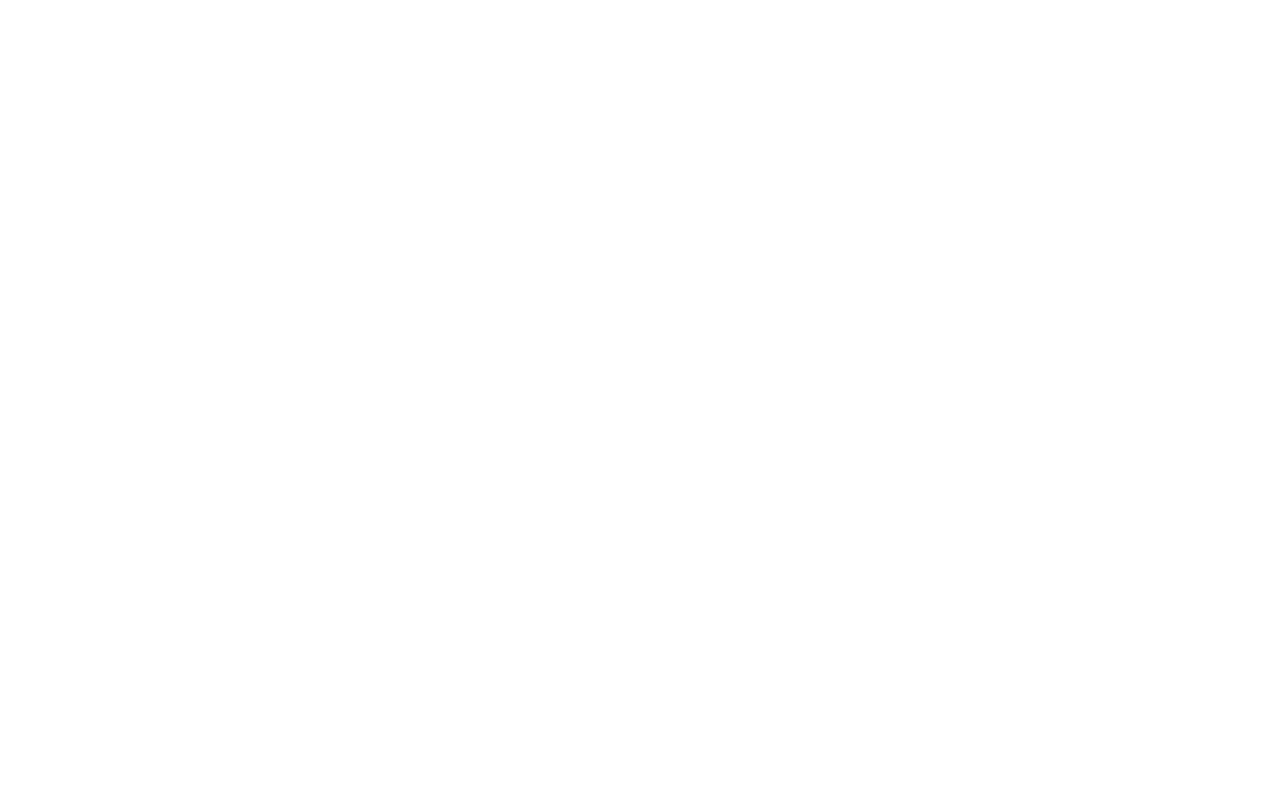
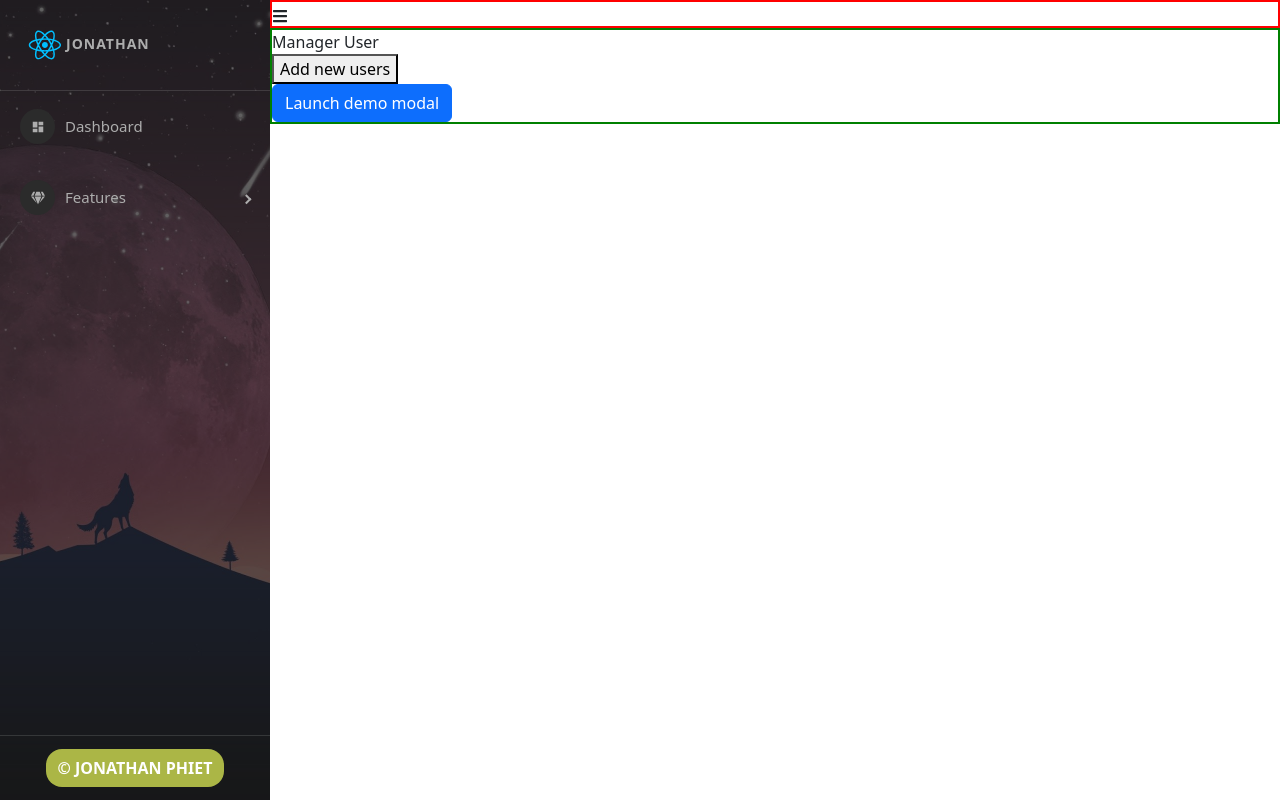
Before and after one commit to PhietNguyen21/Create-react-app, a React (Create React App) app: page /admin/manger-user in a window 1280 px wide. Before the commit this address had no page. Built offline with nearby package versions, Linux system fonts and the light colour scheme.

Commit message:
video 56 Modal Create  User

```diff
--- /dev/null
+++ b/src/components/Admin/Admin.scss
@@ -0,0 +1,45 @@
+.admin-container {
+    .admin-content {
+        width: 100%;
+        .admin-main {
+            border: 2px solid green;
+            // .manager-user-container {
+            //     .title {
+
+            //     }
+            //     .user-content {
+            //         border: 2px solid red;
+            //     }
+            // }
+        }
+        .admin-header {
+            border: 2px solid red;
+        }
+    }
+}
+
+.form-container {
+    display: grid;
+    grid-template-columns: repeat(2, 1fr);
+    gap: 10px;
+    .form-group {
+        input {
+            width: 100%;
+            border-radius: 3px;
+            border: 1px solid gray;
+            &:focus {
+                outline: none;
+                border: 2px solid green;
+            }
+        }
+    }
+
+    .role {
+        display: flex;
+        flex-direction: column;
+        #state {
+            width: 80%;
+            height: 100%;
+        }
+    }
+}
--- /dev/null
+++ b/src/components/Admin/Content/DashBoard.js
@@ -0,0 +1,5 @@
+const ManagerUser = (props) => {
+  return <>Dash board</>;
+};
+
+export default ManagerUser;
--- /dev/null
+++ b/src/components/Admin/Content/ManagerUser.js
@@ -0,0 +1,17 @@
+import ModalCreateUser from "./ModalCreateUser";
+
+const ManagerUser = (props) => {
+  return (
+    <div className="manager-user-container">
+      <div className="title">Manager User</div>
+      <div className="user-content">
+        <button>Add new users</button>
+        <div>
+          <ModalCreateUser />
+        </div>
+      </div>
+    </div>
+  );
+};
+
+export default ManagerUser;
--- /dev/null
+++ b/src/components/Admin/Content/ModalCreateUser.js
@@ -0,0 +1,61 @@
+import { useState } from "react";
+import Button from "react-bootstrap/Button";
+import Modal from "react-bootstrap/Modal";
+
+const ModalCreateUser = (props) => {
+  const [show, setShow] = useState(false);
+
+  const handleClose = () => setShow(false);
+  const handleShow = () => setShow(true);
+
+  return (
+    <>
+      <Button variant="primary" onClick={handleShow}>
+        Launch demo modal
+      </Button>
+
+      <Modal show={show} onHide={handleClose} size="xl" backdrop="static">
+        <Modal.Header closeButton>
+          <Modal.Title>Add new users</Modal.Title>
+        </Modal.Header>
+        <Modal.Body>
+          <form className="form-container">
+            <div className="form-group">
+              <label>Email</label>
+              <input type="email" name="mail" id="email" />
+            </div>
+            <div className="form-group">
+              <label>Password</label>
+              <input type="password" name="pass" id="pass" />
+            </div>
+            <div className="form-group">
+              <label>User Name</label>
+              <input type="text" name="nameUser" id="nameUser" />
+            </div>
+            <div className="form-group role">
+              <label>Role</label>
+              <select id="state">
+                <option value="vietnam">VietNam</option>
+                <option value="japan">JAPAN</option>
+              </select>
+            </div>
+
+            <div className="form-image">
+              <label>Image</label>
+              <input type="file" name="img" id="img" />
+            </div>
+          </form>
+        </Modal.Body>
+        <Modal.Footer>
+          <Button variant="secondary" onClick={handleClose}>
+            Close
+          </Button>
+          <Button variant="primary" onClick={handleClose}>
+            Save Changes
+          </Button>
+        </Modal.Footer>
+      </Modal>
+    </>
+  );
+};
+export default ModalCreateUser;
--- a/src/components/Admin/SideBar.js
+++ b/src/components/Admin/SideBar.js
@@ -16,6 +16,8 @@
   FaRegLaughWink,
   FaHeart,
 } from "react-icons/fa";
+
+import { Link } from "react-router-dom";
 
 import { MdDashboard } from "react-icons/md";
 import sidebarBg from "../../assets/bg2.jpg";
@@ -54,11 +56,17 @@
 
       <SidebarContent>
         <Menu iconShape="circle">
-          <MenuItem icon={<MdDashboard />}>Dashboard</MenuItem>
+          <MenuItem icon={<MdDashboard />}>
+            Dashboard
+            <Link to="DashBoard" />
+          </MenuItem>
         </Menu>
         <Menu iconShape="circle">
           <SubMenu icon={<FaGem />} title="Features">
-            <MenuItem>Quản Lý User</MenuItem>
+            <MenuItem>
+              Quản Lý User
+              <Link to="manger-user" />
+            </MenuItem>
             <MenuItem>Quản Lý Bài Quiz</MenuItem>
             <MenuItem>Quản Lý Câu Hỏi</MenuItem>
           </SubMenu>
--- a/src/components/Admin/SideBar.scss
+++ b/src/components/Admin/SideBar.scss
@@ -5,7 +5,7 @@
             height: 100vh;
         }
     }
-    .sidebar-content {
+    .admin-content {
         cursor: pointer;
     }
     .pro-sidebar-footer {
--- a/src/components/Admin/admin.js
+++ b/src/components/Admin/admin.js
@@ -2,6 +2,8 @@
 import SideBar from "./SideBar";
 import "./SideBar.scss";
 import { useState } from "react";
+import { Outlet } from "react-router-dom";
+import "./Admin.scss";
 const Admin = (props) => {
   const [Collapsed, setCollapsed] = useState(false);
 
@@ -10,12 +12,17 @@
       <div className="Sidebar-container">
         <SideBar collapsed={Collapsed} />{" "}
       </div>
-      <div className="sidebar-content">
-        <FaBars
-          onClick={() => {
-            setCollapsed(!Collapsed);
-          }}
-        />
+      <div className="admin-content">
+        <div className="admin-header">
+          <FaBars
+            onClick={() => {
+              setCollapsed(!Collapsed);
+            }}
+          />
+        </div>
+        <div className="admin-main">
+          <Outlet />
+        </div>
       </div>
     </div>
   );
--- a/src/index.js
+++ b/src/index.js
@@ -9,6 +9,8 @@
 import User from "./components/User/user";
 import Admin from "./components/Admin/admin";
 import Homepage from "./components/Home/Homepage";
+import ManagerUser from "./components/Admin/Content/ManagerUser";
+import DashBoard from "./components/Admin/Content/DashBoard";
 
 const root = ReactDOM.createRoot(document.getElementById("root"));
 root.render(
@@ -19,7 +21,10 @@
           <Route index element={<Homepage />} />
           <Route path="/users" element={<User />} />
         </Route>
-        <Route path="/admin" element={<Admin />} />
+        <Route path="admin" element={<Admin />}>
+          <Route index path="manger-user" element={<ManagerUser />} />
+          <Route path="DashBoard" element={<DashBoard />} />
+        </Route>
       </Routes>
     </BrowserRouter>
   </Provider>
```
